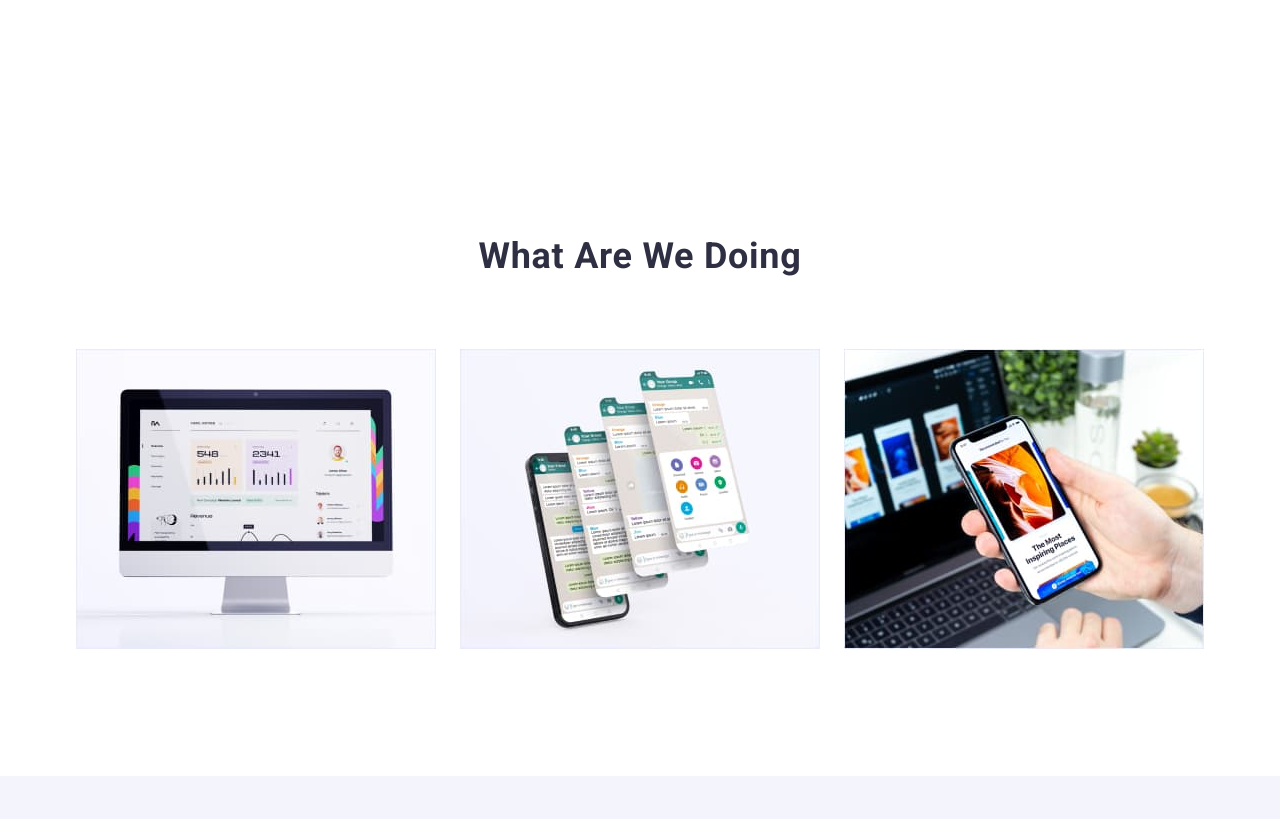
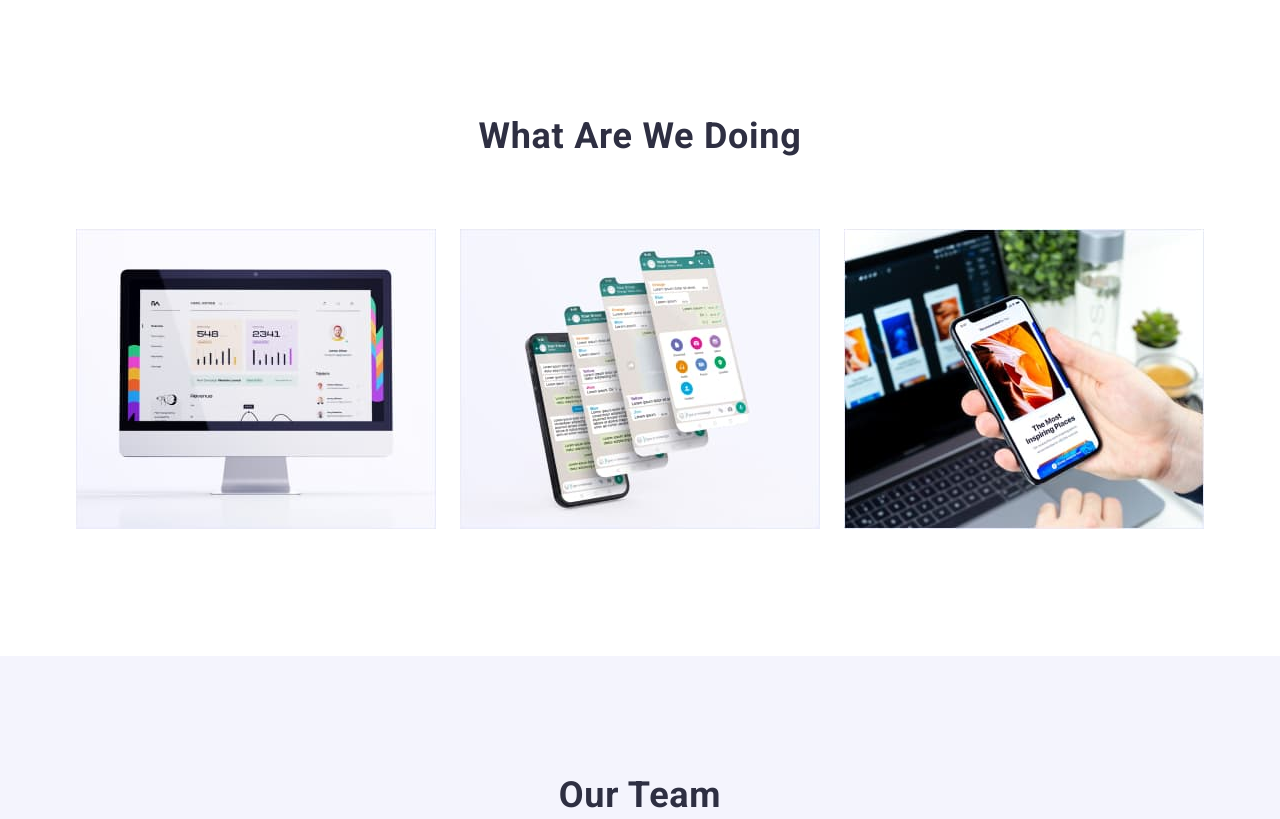
Before and after one commit to Bohdan-FE/goit-markup-hw-03, a plain HTML site: page index.html in a window 1280 px wide. Shown: the part 924-1743 px from the top of the page. Drawn offline with nearby package versions, Linux system fonts and the light colour scheme.

Commit message:
Update styles.css

```diff
--- a/css/styles.css
+++ b/css/styles.css
@@ -194,7 +194,7 @@ header {
 /* ------------------- WHATWEDO */
 
 .whatwedo-container {
-  padding: 120px 15px;
+  padding: 0 15px 120px;
 }
 .whatwedo-heading {
   font-weight: 700;
```
